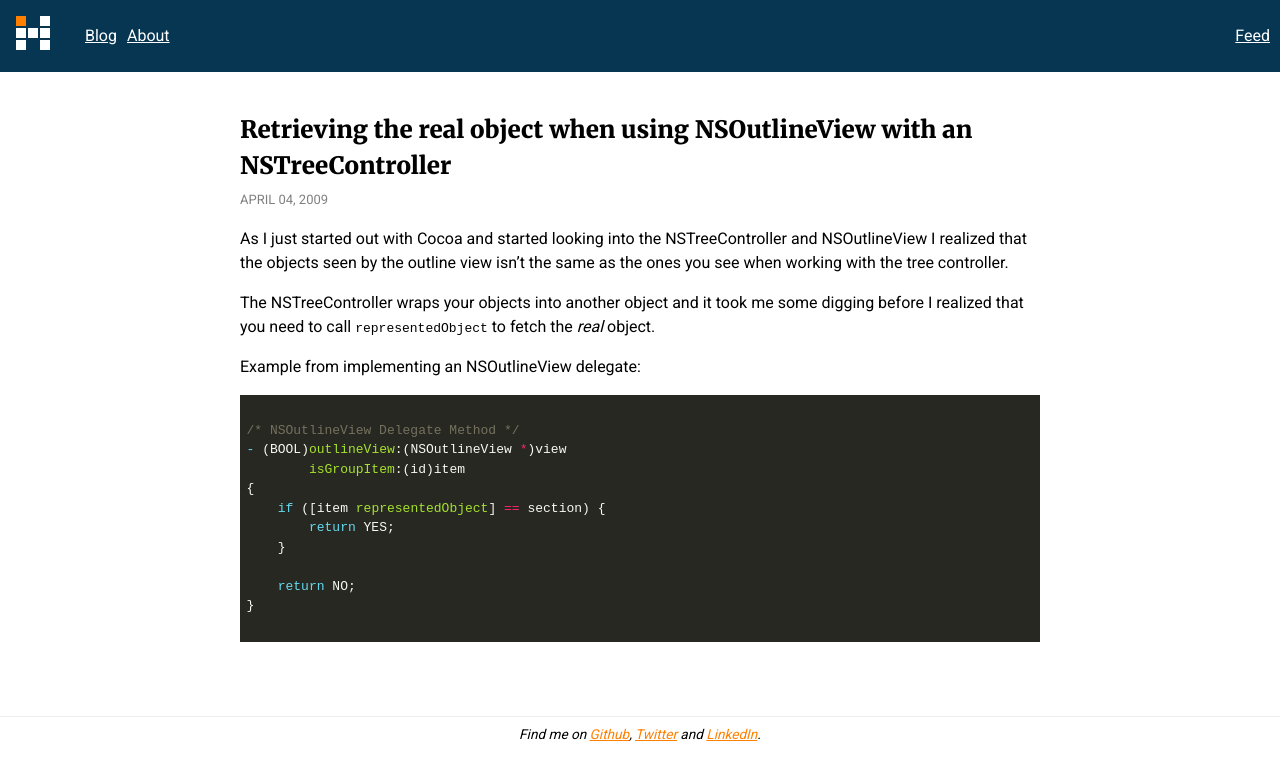
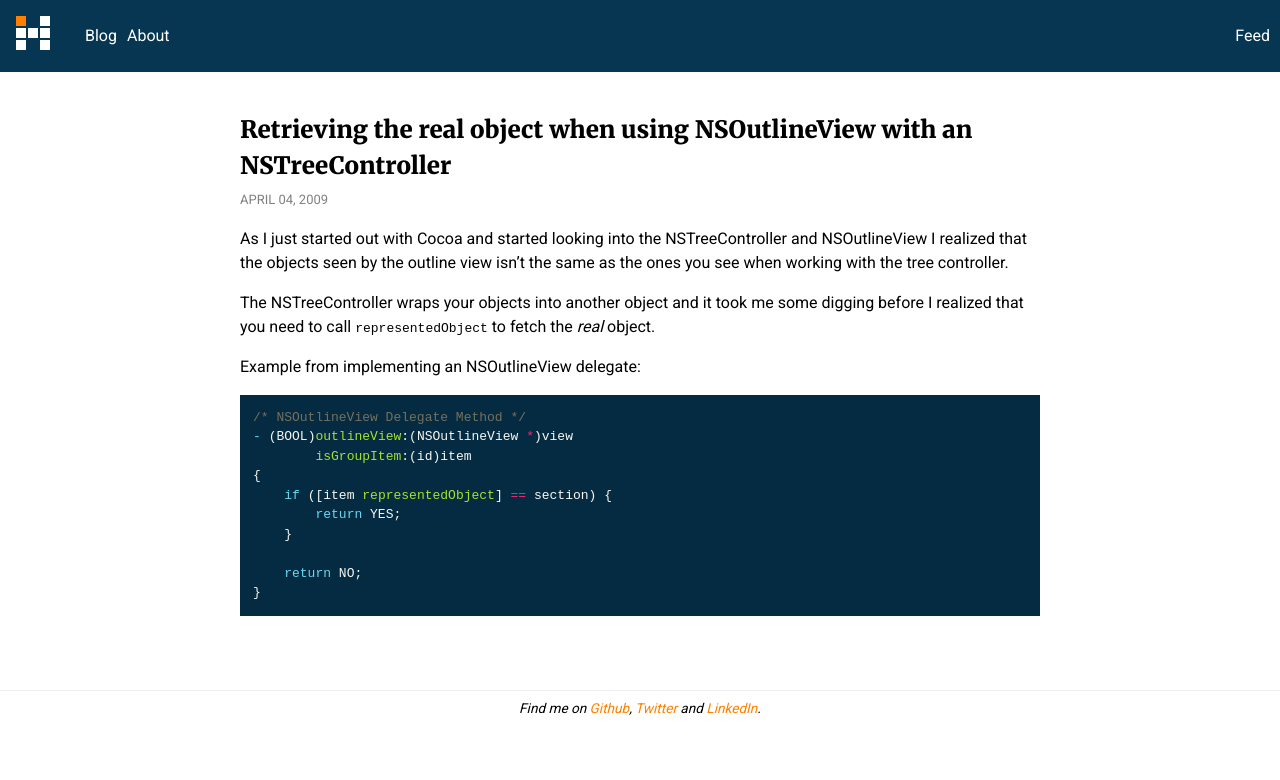
Before and after one commit to hallski/hallski.github.io, a Jekyll site: the page built from _posts/2009-04-04-nstreecontroller-wrapping-object.markdown, in a window 1280 px wide. Shown: the top 780 px of the page. Built offline with Jekyll 4.4.1, drawn with Linux system fonts in a browser that asks for light colours.

Commit message:
Some tweaks of the archive view

```diff
--- a/css/style.css
+++ b/css/style.css
@@ -52,9 +52,10 @@ main {
   }
 }
 
-div.highlight {
+.highlight {
   overflow: auto;
   max-width: 100%;
+  background-color: rgb(5, 43, 66);
 }
 
 .page-footer {
@@ -88,6 +89,23 @@ div.highlight {
   max-width: 60ch;
 }
 
+.all-articles {
+  display: flex;
+  flex-direction: column;
+  align-items: left;
+  margin-top: 20px;
+}
+
+.all-articles .article {
+  display: flex;
+  flex-direction: column;
+  align-items: left;
+  margin: 10px 0;
+  background-color: #fafafa;
+  border-left: 5px solid rgb(7, 54, 83);
+  padding: 10px 20px;
+}
+
 h1 {
   margin-bottom: 0;
 }
@@ -107,7 +125,8 @@ h2 {
 }
 
 pre {
-  padding: 1em 0.5em 1em 0.5em;
+  padding: 1em;
+  margin: 0 auto;
 }
 
 h1 {
@@ -124,7 +143,9 @@ h4 {
 
 a {
   color: rgb(255, 128, 0);
+  text-decoration: none;
 }
+
 blockquote {
   font-size: 110%;
   font-style: italic;
```
Also changed, not shown: blog.html (+9 -15 lines).
